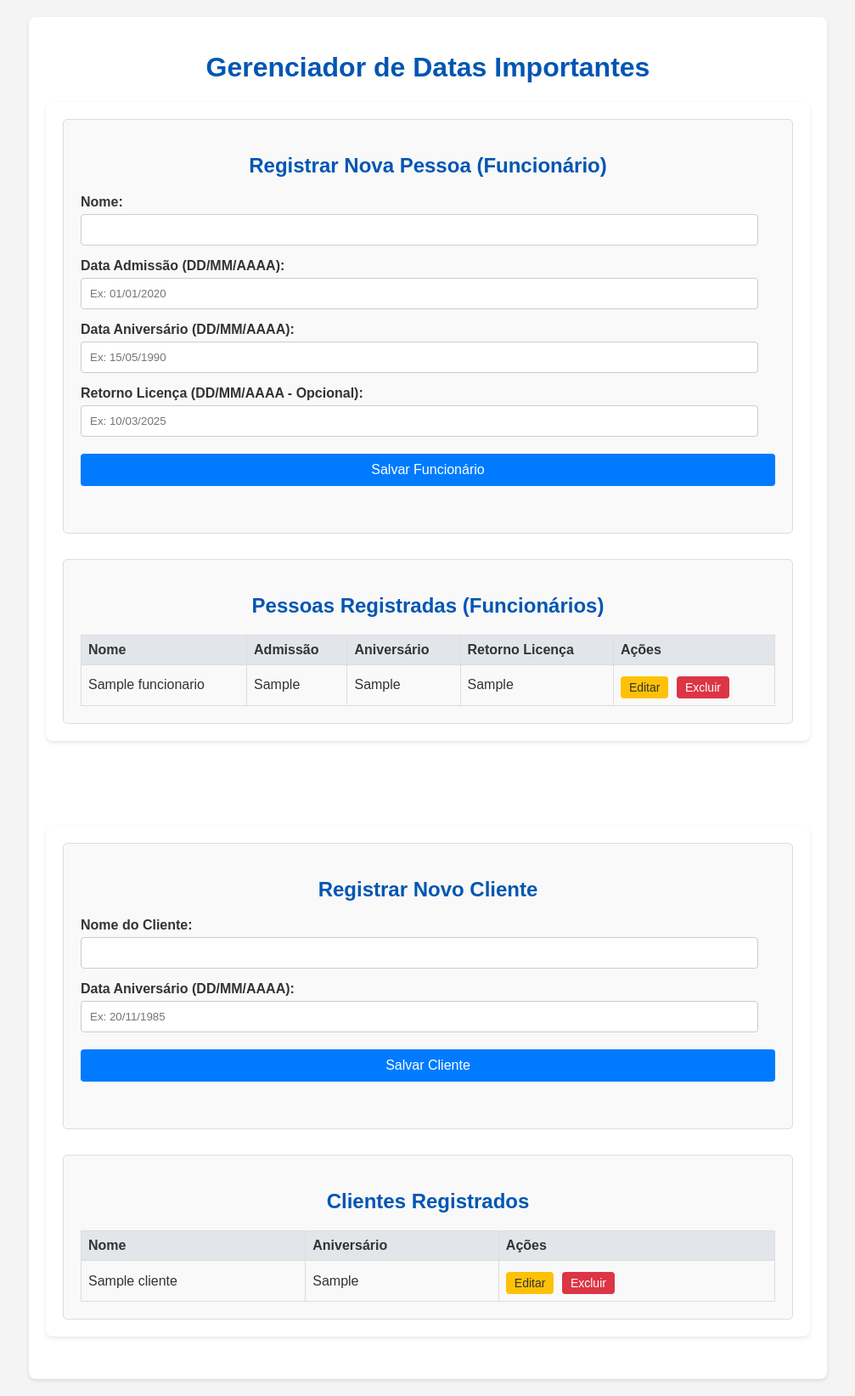
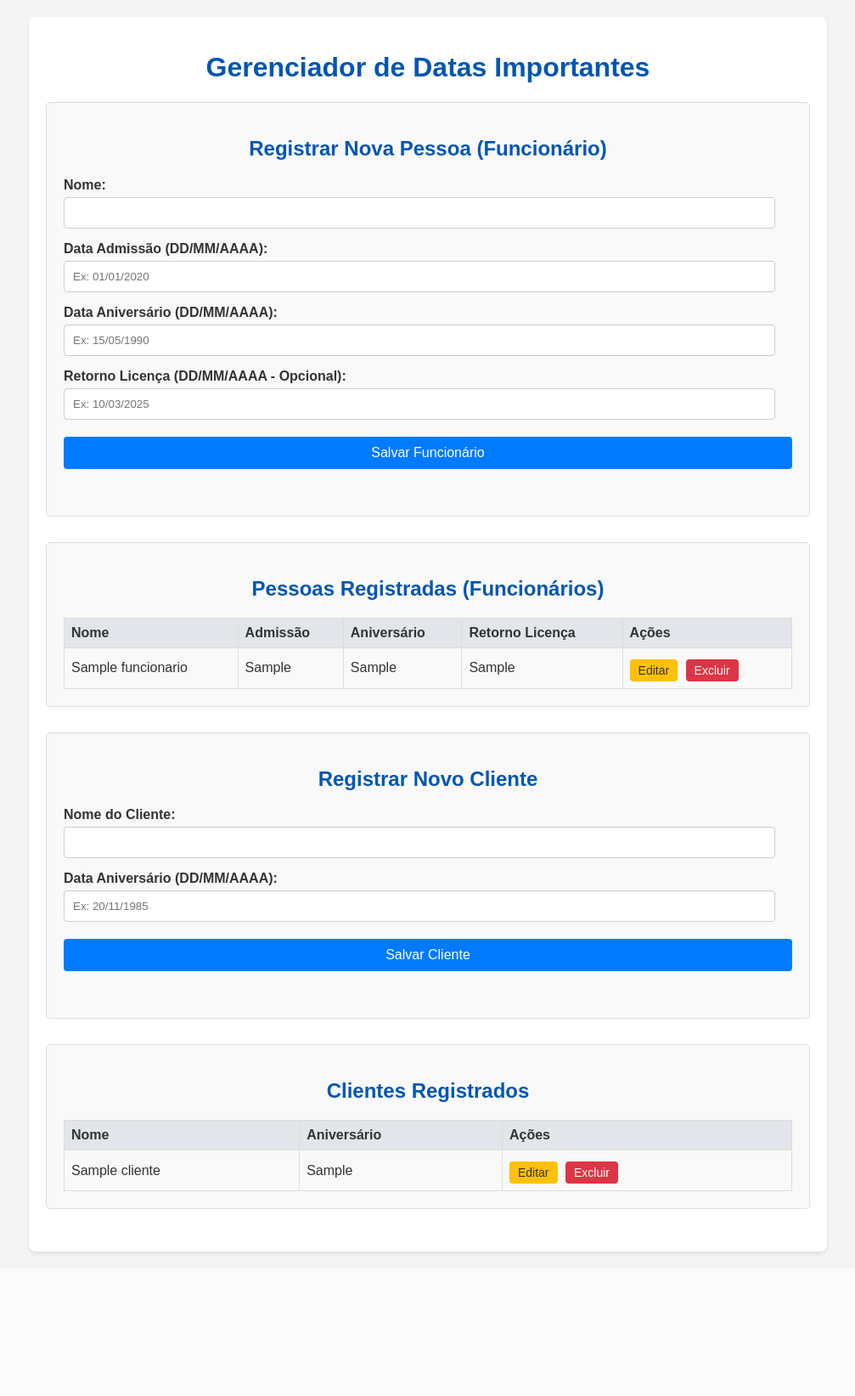
Before and after one commit to pedrocarneiro17/sistema_notificacao, a Flask app: page / in a window 1280 px wide. Shown: the whole page at 85% size, without its empty margins (136-1143 px from the left). After the commit the page ends 1477 px from the top, so only its background shows below. Run offline with Flask 3, Linux system fonts and the light colour scheme; tables that the repository leaves empty hold one stand-in row (values such as "Sample post").

Commit message:
ajuste css

```diff
--- a/static/style.css
+++ b/static/style.css
@@ -9,7 +9,7 @@
 .container {
     max-width: 900px;
     margin: 0 auto;
-    background-color: #fff;
+    background-color: #fff; /* Fundo branco da caixa GRANDE principal */
     padding: 20px;
     border-radius: 8px;
     box-shadow: 0 2px 4px rgba(0,0,0,0.1);
@@ -20,18 +20,12 @@
     text-align: center;
 }
 
-/* Estilo para as seções individuais (formulários e tabelas) */
 .section {
-    margin-bottom: 30px;
+    margin-bottom: 30px; /* Espaço entre as caixas .section */
     padding: 20px;
     border: 1px solid #ddd;
     border-radius: 5px;
-    background-color: #f9f9f9; /* Fundo levemente cinza para seções internas */
-}
-
-/* Remova a margem inferior da última seção dentro de um grupo para evitar espaço extra */
-.content-group .section:last-child {
-    margin-bottom: 0;
+    background-color: #f9f9f9; /* Fundo levemente cinza das caixas MENORES */
 }
 
 .form-group {
@@ -141,21 +135,7 @@
     background-color: #ddd;
 }
 
-/* --- NOVOS ESTILOS PARA OS GRUPOS DE CONTEÚDO --- */
-.content-group {
-    background-color: #fff; /* Fundo branco para a grande caixa */
-    padding: 20px; /* Padding interno para a grande caixa */
-    border-radius: 8px; /* Cantos arredondados */
-    box-shadow: 0 2px 4px rgba(0,0,0,0.1); /* Sombra para dar profundidade */
-    margin-bottom: 30px; /* Espaço entre os grupos (se houver mais de um) */
-}
-
-.client-group {
-    margin-top: 100px; /* Grande margem superior para separar do grupo de funcionários */
-}
-
-
-/* --- Estilos do Modal (sem alteração) --- */
+/* --- Estilos do Modal --- */
 .modal {
     display: none;
     position: fixed;
@@ -198,3 +178,10 @@
     text-decoration: none;
     cursor: pointer;
 }
+
+/* --- AJUSTE FINAL PARA O ESPAÇAMENTO DESEJADO --- */
+/* Remove os estilos que criavam "caixas brancas" em excesso */
+/* Apenas a primeira seção de clientes terá uma grande margem superior */
+#registroClienteSection {
+    margin-top: 100px; /* Grande margem superior de 100px */
+}
```
